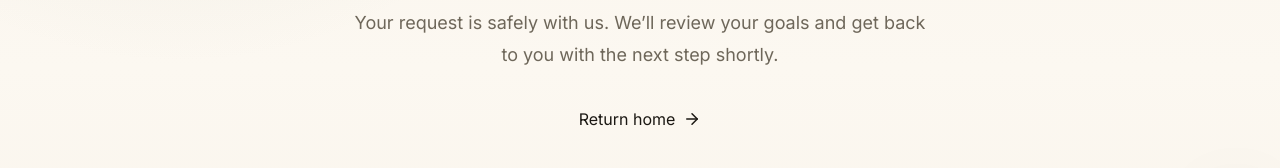
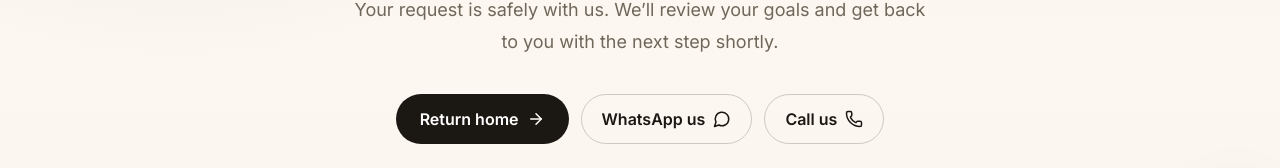
Before and after one commit to metasrijan-jpg/my-personal-website, a Next.js app: page /thank-you in a window 1280 px wide. Shown: the part 502-670 px from the top of the page. Built offline with nearby package versions, Linux system fonts and the light colour scheme; no server answers.

Commit message:
Redirect submitted forms to thank-you page

```diff
--- a/app/flodesk-success/page.tsx
+++ b/app/flodesk-success/page.tsx
@@ -7,7 +7,7 @@ export default function FlodeskSuccessPage() {
   const router = useRouter();
 
   useEffect(() => {
-    const timeout = window.setTimeout(() => router.replace("/thanks"), 1800);
+    const timeout = window.setTimeout(() => router.replace("/thank-you"), 1800);
     return () => window.clearTimeout(timeout);
   }, [router]);
 
--- a/app/thank-you/page.tsx
+++ b/app/thank-you/page.tsx
@@ -1,12 +1,16 @@
 import type { Metadata } from "next";
 import Link from "next/link";
-import { CheckCircle2, ArrowRight } from "lucide-react";
+import { CheckCircle2, ArrowRight, MessageCircle, Phone } from "lucide-react";
 
 export const metadata: Metadata = {
   title: "Thank You",
   description: "Your consultation request has been received.",
   robots: { index: false, follow: false }
 };
+
+const whatsappNumber = "9779851401711";
+const whatsappLink = `https://wa.me/${whatsappNumber}?text=${encodeURIComponent("Hello, I just submitted an inquiry through your website.")}`;
+const phoneLink = "tel:+9779851401711";
 
 export default function ThankYouPage() {
   return (
@@ -19,9 +23,17 @@ export default function ThankYouPage() {
           <p className="mx-auto mt-6 max-w-xl text-lg leading-8 text-muted">
             Your request is safely with us. We’ll review your goals and get back to you with the next step shortly.
           </p>
-          <Link href="/" className="button-primary mt-9 inline-flex items-center gap-2">
-            Return home <ArrowRight size={18} />
-          </Link>
+          <div className="mt-9 flex flex-wrap justify-center gap-3">
+            <Link href="/" className="inline-flex items-center gap-2 rounded-full bg-ink px-6 py-3 font-semibold text-white transition hover:bg-gold">
+              Return home <ArrowRight size={18} />
+            </Link>
+            <a href={whatsappLink} target="_blank" rel="noreferrer" className="inline-flex items-center gap-2 rounded-full border border-ink/20 px-5 py-3 font-semibold text-ink transition hover:border-gold hover:text-gold">
+              WhatsApp us <MessageCircle size={18} />
+            </a>
+            <a href={phoneLink} className="inline-flex items-center gap-2 rounded-full border border-ink/20 px-5 py-3 font-semibold text-ink transition hover:border-gold hover:text-gold">
+              Call us <Phone size={18} />
+            </a>
+          </div>
         </div>
       </div>
     </section>
--- a/components/flodesk-form.tsx
+++ b/components/flodesk-form.tsx
@@ -14,6 +14,22 @@ export function FlodeskForm() {
       if (cancelled || !rootRef.current) return;
 
       rootRef.current.innerHTML = html;
+
+      const configElement = rootRef.current.querySelector<HTMLElement>("[data-ff-el=\"config\"]");
+      const encodedConfig = configElement?.getAttribute("data-ff-config");
+      if (configElement && encodedConfig) {
+        try {
+          const config = JSON.parse(window.atob(encodedConfig));
+          config.onSuccess = {
+            ...config.onSuccess,
+            redirectUrl: `${window.location.origin}/thank-you`
+          };
+          configElement.setAttribute("data-ff-config", window.btoa(JSON.stringify(config)));
+        } catch {
+          // Keep Flodesk's original configuration if it cannot be decoded.
+        }
+      }
+
       const scripts = Array.from(rootRef.current.querySelectorAll("script"));
       scripts.forEach((script) => {
         const replacement = document.createElement("script");
```
